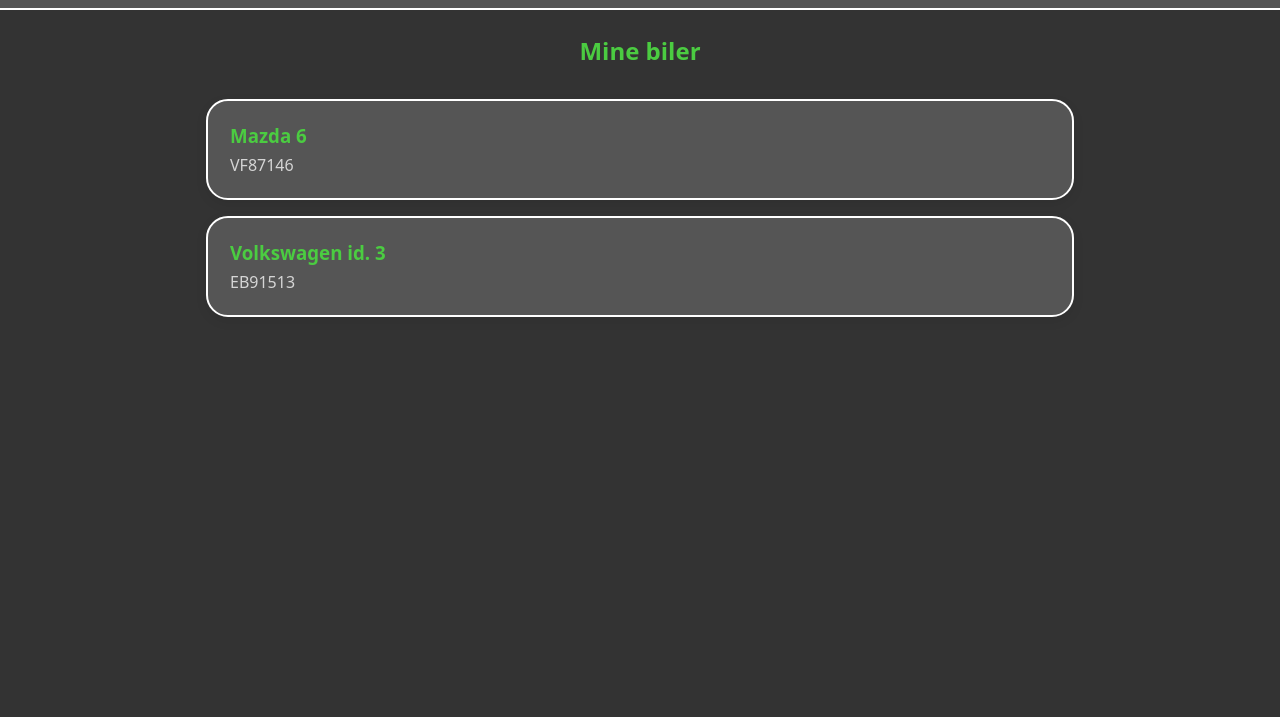
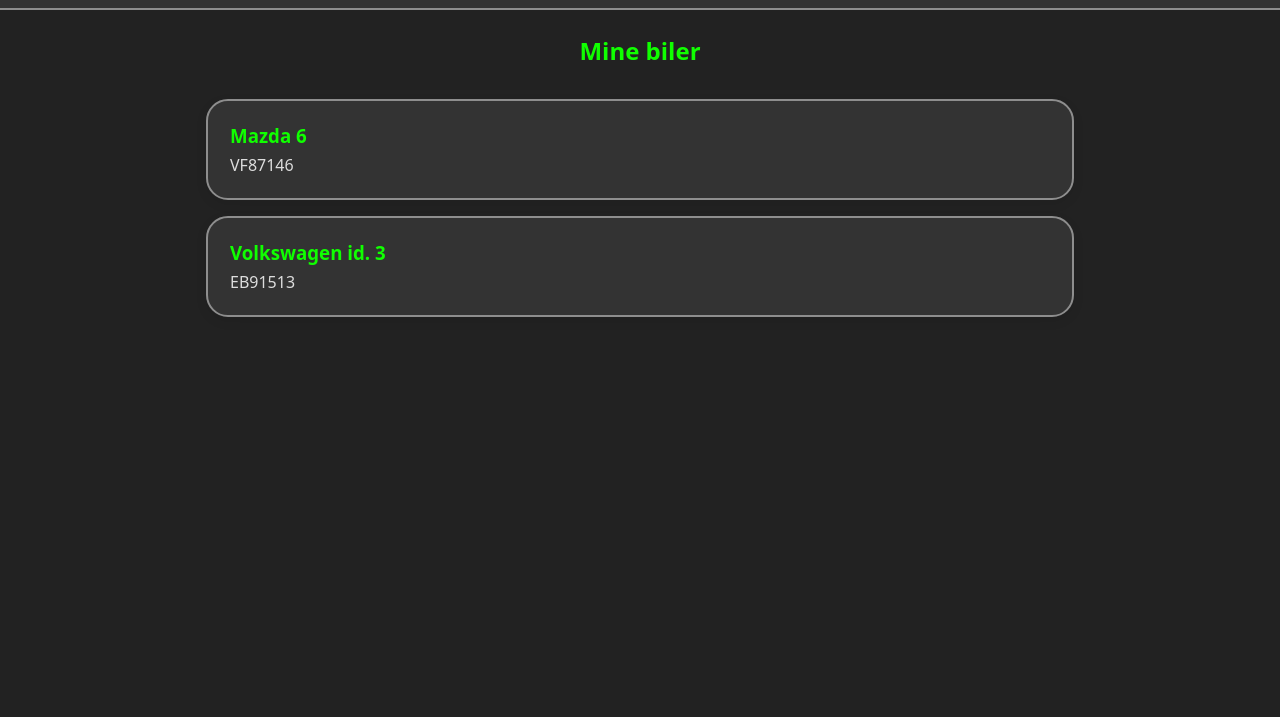
Before and after one commit to S-Johnsen/Car-Journal, a plain HTML site: page index.html in a window 1280 px wide. Shown: the part 83-800 px from the top of the page. Drawn offline with Linux system fonts and the light colour scheme.

Commit message:
Updated Colors for dark mode, :hover & :active

```diff
--- a/css/style.css
+++ b/css/style.css
@@ -4,17 +4,17 @@
 
 :root {
   /* Kort / større flater */
-  --mainColor1: #555;
-  --secondaryColor1: #fff;
+  --mainColor1: #333;
+  --secondaryColor1: #8e8e8e;
 
   /* Knapper / filtre / mindre elementer */
-  --mainColor2: #5e98a0;
-  --secondaryColor2: #29595f;
+  --mainColor2: #0c3a00;
+  --secondaryColor2: #108410;
 
   /* Generelle farger */
-  --backgroundColor: #333;
-  --textColor: #4bcc41;
-  --mutedTextColor: #d5d5d5;
+  --backgroundColor: #222;
+  --textColor: #10ff00;
+  --mutedTextColor: #ddd;
 
   /* Form */
   --borderRadiusSmall: 10px;
@@ -34,6 +34,9 @@
 
   --dangerColor: #c96f6f;
   --dangerSecondaryColor: #934b4b;
+
+  --createColor: #3434e1;
+  --createSecondaryColor: #0e0e80;
 
 }
 
@@ -514,7 +517,7 @@ h2 {
 
   padding: 8px 14px;
 
-  background-color: var(--mainColor2);
+  background-color: var(--mainColor1);
   color: white;
 
   border:
@@ -526,7 +529,7 @@ h2 {
 }
 
 #journalBackButton:hover {
-  background-color: var(--secondaryColor2);
+  background-color: var(--mainColor2);
 }
 
 
@@ -604,6 +607,8 @@ h2 {
   background-color: var(--backgroundColor);
 
   border-radius: var(--borderRadiusMedium);
+
+  color: var(--mutedTextColor);
 }
 
 .journalEntryDescription h3 {
@@ -784,7 +789,7 @@ h2 {
 
   font: inherit;
 
-  background-color: white;
+  background-color: var(--mainColor1);
   color: var(--textColor);
 
   border: 2px solid var(--secondaryColor1);
@@ -908,6 +913,11 @@ h2 {
 
 #journalFormSaveButton {
   font-weight: 700;
+  background-color: var(--createColor);
+}
+
+#journalFormSaveButton:active, #journalFormSaveButton:hover {
+  background-color: var(--createSecondaryColor);
 }
 
 
```
